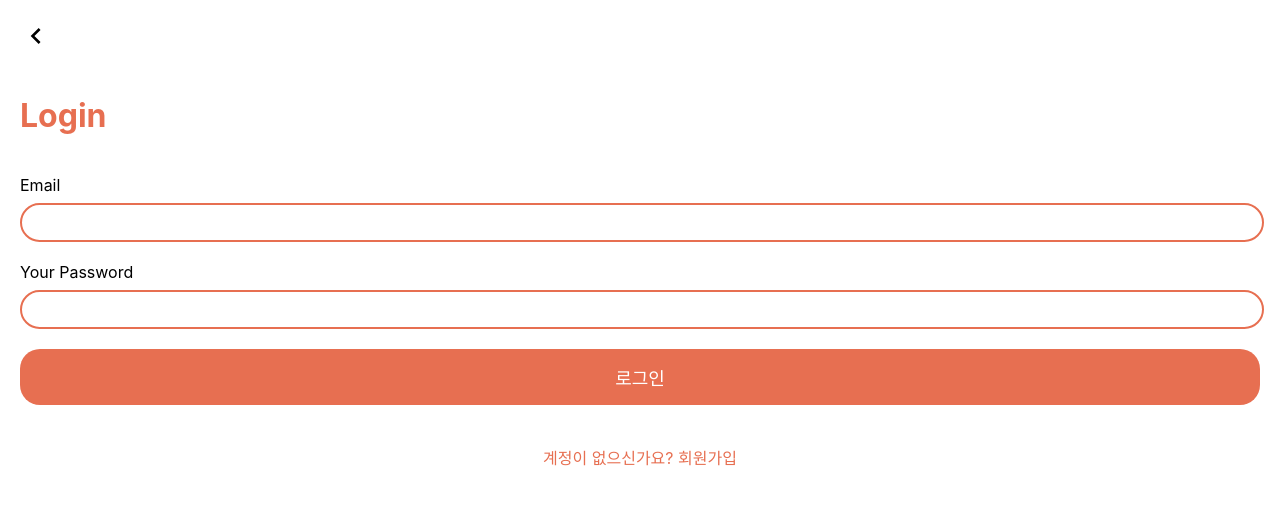
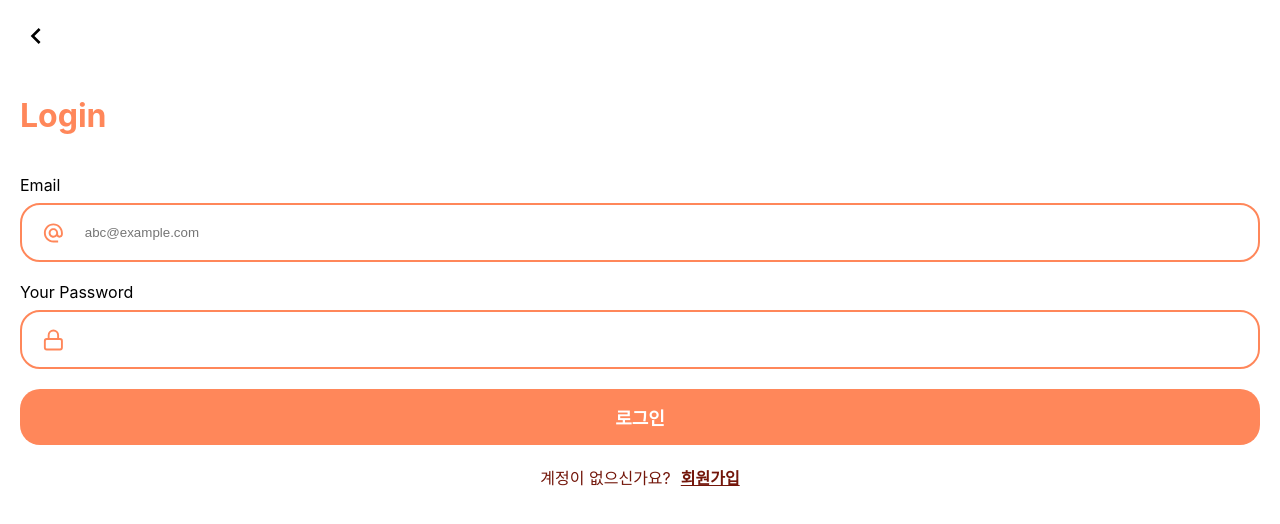
Before and after one commit to im2sh/DATABASE-PROJECT-COMP-322, a React (Create React App) app in the folder phase-4/togaether/src/main/frontend/: page /login in a window 1280 px wide. Shown: the top 524 px of the page. Built offline with nearby package versions, Linux system fonts and the light colour scheme.

Commit message:
feat: 로그인 폼 정적 화면 수정

```diff
--- /dev/null
+++ b/phase-4/togaether/src/main/frontend/src/components/LoginForm.jsx
@@ -0,0 +1,86 @@
+import styled from "styled-components";
+import { MdOutlineAlternateEmail } from "react-icons/md";
+import { FiLock } from "react-icons/fi";
+
+const LoginForm = ({
+  onLogin,
+  email,
+  setEmail,
+  password,
+  setPassword,
+  loading,
+}) => (
+  <Form onSubmit={onLogin}>
+    <InputContainer>
+      <label htmlFor="email">Email</label>
+      <InputWithIcon>
+        <MdOutlineAlternateEmail className="icon" size="1.5em" />
+        <input
+          type="email"
+          id="email"
+          placeholder="abc@example.com"
+          value={email}
+          onChange={(e) => setEmail(e.target.value)}
+          required
+        />
+      </InputWithIcon>
+    </InputContainer>
+    <InputContainer>
+      <label htmlFor="password">Your Password</label>
+      <InputWithIcon>
+        <FiLock className="icon" size="1.5em" />
+        <input
+          type="password"
+          id="password"
+          value={password}
+          onChange={(e) => setPassword(e.target.value)}
+          required
+        />
+      </InputWithIcon>
+    </InputContainer>
+    <LoginButton type="submit">{loading ? "Loading..." : "로그인"}</LoginButton>
+  </Form>
+);
+
+const Form = styled.form`
+  width: 100%;
+`;
+
+const InputContainer = styled.div`
+  margin-bottom: 20px;
+`;
+
+const LoginButton = styled.button`
+  width: 100%;
+  background-color: #ff875a;
+  color: white;
+  border: none;
+  border-radius: 20px;
+  padding: 15px;
+  font-size: 18px;
+  font-weight: bold;
+  margin-bottom: 20px;
+`;
+
+const InputWithIcon = styled.div`
+  display: flex;
+  align-items: center;
+  border: 2px solid #ff875a;
+  border-radius: 20px;
+  padding: 10px;
+  margin-top: 8px;
+
+  input {
+    border: none;
+    outline: none;
+    width: 100%;
+    padding: 10px;
+  }
+
+  .icon {
+    margin: 0 10px;
+    color: #ff875a;
+  }
+`;
+
+export default LoginForm;
--- a/phase-4/togaether/src/main/frontend/src/pages/login/LoginPage.jsx
+++ b/phase-4/togaether/src/main/frontend/src/pages/login/LoginPage.jsx
@@ -3,6 +3,7 @@ import axios from "axios";
 import styled from "styled-components";
 import { MdKeyboardArrowLeft } from "react-icons/md";
 import { useNavigate } from "react-router-dom";
+import LoginForm from "../../components/LoginForm";
 
 const LoginPage = () => {
   const [email, setEmail] = useState("");
@@ -26,13 +27,11 @@ const LoginPage = () => {
       setLoading(false);
     } catch (err) {
       setLoading(false);
-      if (err.response) {
-        setError(err.response.data.message);
-      } else if (err.request) {
-        setError("No response from server");
-      } else {
-        setError("Error: " + err.message);
-      }
+      setError(
+        err.response?.data.message ||
+          err.message ||
+          "An unexpected error occurred"
+      );
     }
   };
 
@@ -42,30 +41,18 @@ const LoginPage = () => {
         <BackIcon size="2rem" />
       </BackButton>
       <Title>Login</Title>
-      <Form onSubmit={handleLogin}>
-        <InputContainer>
-          <label htmlFor="email">Email</label>
-          <Input
-            type="email"
-            id="email"
-            value={email}
-            onChange={(e) => setEmail(e.target.value)}
-            required
-          />
-        </InputContainer>
-        <InputContainer>
-          <label htmlFor="password">Your Password</label>
-          <Input
-            type="password"
-            id="password"
-            value={password}
-            onChange={(e) => setPassword(e.target.value)}
-            required
-          />
-        </InputContainer>
-        <LoginButton type="submit">로그인</LoginButton>
-      </Form>
-      <SignUpLink href="/signup">계정이 없으신가요? 회원가입</SignUpLink>
+      <LoginForm
+        onLogin={handleLogin}
+        email={email}
+        setEmail={setEmail}
+        password={password}
+        setPassword={setPassword}
+        loading={loading}
+      />
+      <SignUpWrapper>
+        계정이 없으신가요?
+        <SignUpLink href="/signup"> 회원가입</SignUpLink>
+      </SignUpWrapper>
       {error && <p>{error}</p>}
     </PageContainer>
   );
@@ -94,42 +81,22 @@ const BackIcon = styled(MdKeyboardArrowLeft)`
 `;
 
 const Title = styled.h1`
-  color: #e76f51;
+  color: #ff875a;
   margin-bottom: 40px;
   align-self: flex-start;
 `;
 
-const Form = styled.form`
-  width: 100%;
-`;
-
-const InputContainer = styled.div`
-  margin-bottom: 20px;
-`;
-
-const Input = styled.input`
-  width: 100%;
-  border: 2px solid #e76f51;
-  border-radius: 20px;
-  padding: 10px 0;
-  margin-top: 8px;
-`;
-
-const LoginButton = styled.button`
-  width: 100%;
-  background-color: #e76f51;
-  color: white;
-  border: none;
-  border-radius: 20px;
-  padding: 15px;
-  font-size: 18px;
-  margin-bottom: 20px;
+const SignUpWrapper = styled.div`
+  display: flex;
+  color: #73160a;
+  gap: 10px;
 `;
 
 const SignUpLink = styled.a`
-  color: #e76f51;
-  text-decoration: none;
-  margin-top: 20px;
+  color: #73160a;
+  font-weight: bold;
+  text-decoration: underline;
+  cursor: pointer;
 `;
 
 export default LoginPage;
```
